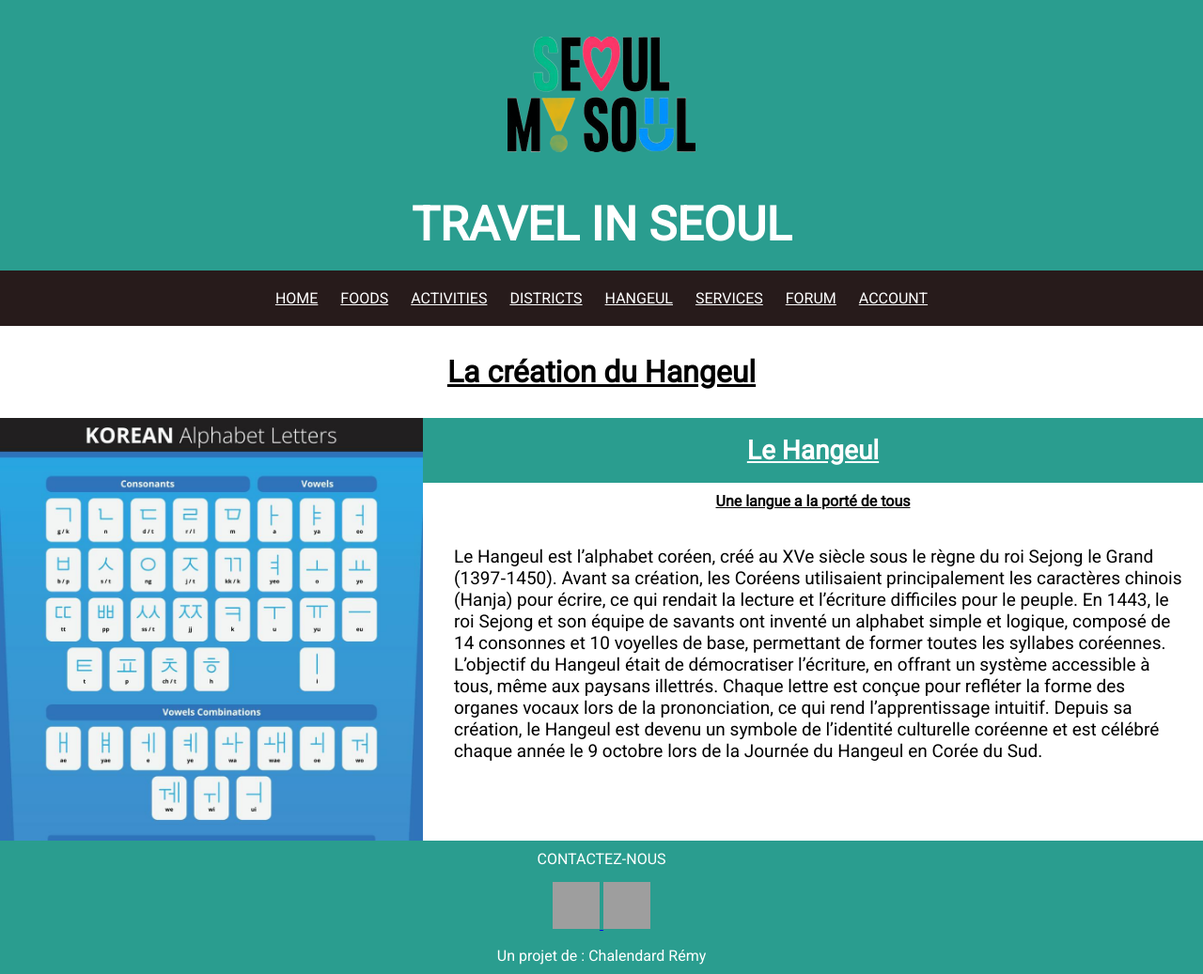
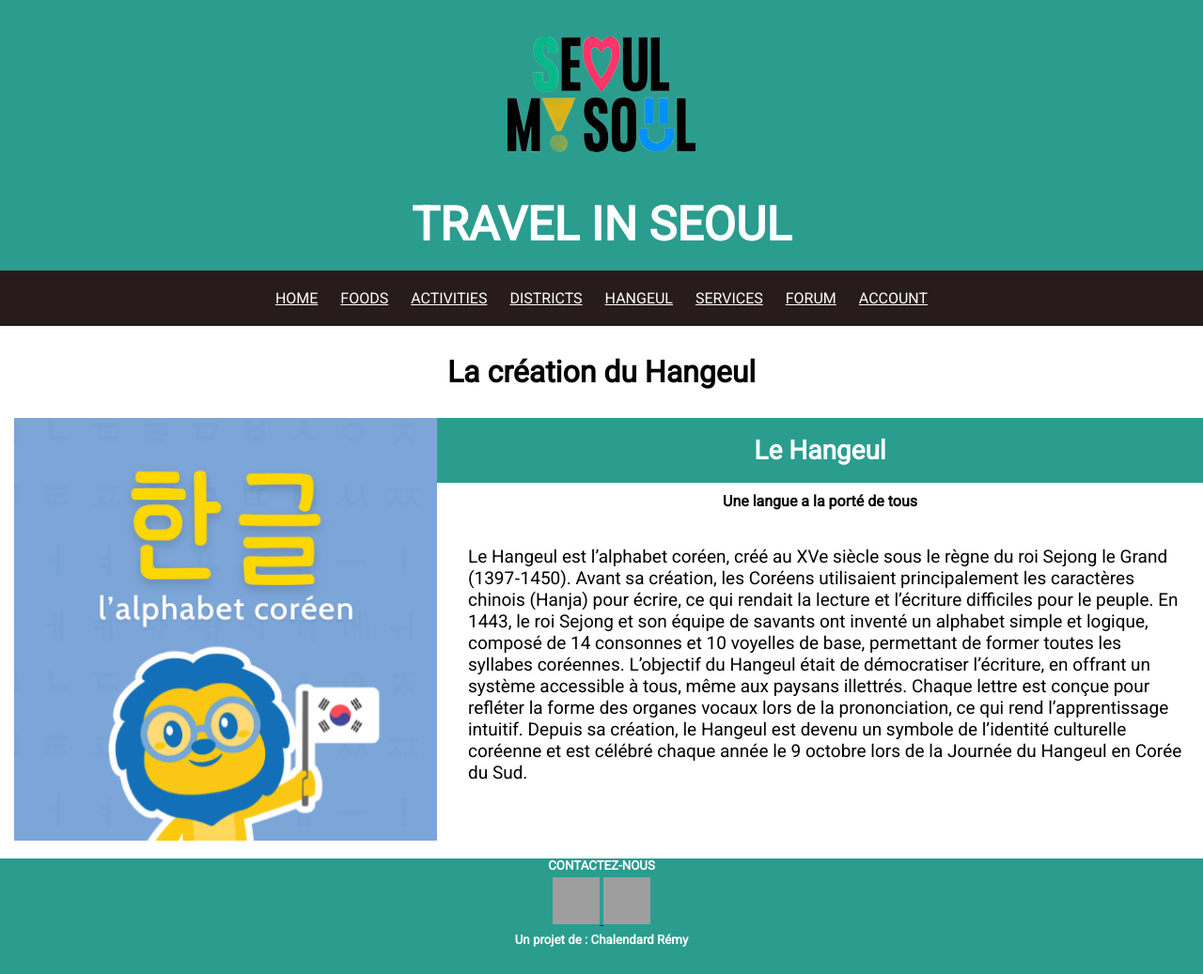
Before and after one commit to RemyChalendard/TravelinSeoul, a PHP site: page /Hangeul.html in a window 1280 px wide. Shown: the whole page at 94% size. After the commit the page ends 1008 px from the top, so only its background shows below. Run offline with PHP 8.4, Linux system fonts and the light colour scheme; grey boxes are pictures that could not be loaded.

Commit message:
Hangeul.html

```diff
--- a/Foods.html
+++ b/Foods.html
@@ -7,7 +7,7 @@
   <link href="https://fonts.googleapis.com/css2?family=Roboto&display=swap" rel="stylesheet">
   <link rel="stylesheet" href="styles.css">
 
-  <title>Gastronomie</title>
+  <title>Foods</title>
 
 </head>
 
--- a/Hangeul.html
+++ b/Hangeul.html
@@ -28,18 +28,15 @@
     </header>
 
     <main>
+        <h3>La création du Hangeul</h3>
 
+        <div class="d-flex fd-row jc-c g-16">
+            <div class="f-1-1-300">
 
-
-
-            <h3>La création du Hangeul</h3>
-
-            <div class="d-flex fd-row jc-c g-16">
-                <img src="images/9229079-coreen-alphabet-lettres-hangeul-langue-vecteur-libre-telechargement-gratuit-vectoriel.jpg"
-                    width="450" alt="Le hanguel">
-
-                <div>
-                            <h2>Le Hangeul</h2>
+                <img src="images/Alphabet-coréen-Hangeul.png" width="450" alt="Le hangeul">
+</div>
+      <div class="text">
+                    <h2>Le Hangeul</h2>
 
                     <h4>Une langue a la porté de tous</h4>
                     <p>Le Hangeul est l’alphabet coréen, créé au XVe siècle sous le règne du roi Sejong le Grand
@@ -56,6 +53,7 @@
                     </p>
                 </div>
             </div>
+
 
     </main>
 
--- a/styles.css
+++ b/styles.css
@@ -1,6 +1,5 @@
 * {
   margin: 0;
-  padding: 0;
   box-sizing: border-box;
 }
 
@@ -25,6 +24,10 @@ header {
   background-color: #2a9d8f;
   text-align: center;
   color: white;
+}
+
+footer {
+  margin-top:15px;
 }
 
 /*Header logo*/
@@ -57,7 +60,6 @@ h2, h3, h4 {
   text-align: center;
   color: black;
   padding-bottom: 10px;
-  text-decoration: underline;
 }
 
 h2 {
@@ -80,13 +82,7 @@ h4 {
   font-weight: bold;
 }
 
-h5 {
-  padding: 10px;
-  text-align: center;
-  font-size: 16px;
-  font-weight: normal;
-  color: white;
-}
+
 
 p {
   font-size: 19px;
@@ -106,6 +102,8 @@ footer {
   }.logo {
   padding: 5px;
 }
+
+
 
 
 /* Flex */
@@ -159,7 +157,7 @@ justify-content: center;
 
 .f-1-1-300 {
   flex:1 1 300px;
-  margin-bottom:20px;
+  margin-left:15px;
 
 
 }
```
Also changed, not shown: images/Alphabet-coréen-Hangeul.png (added).
